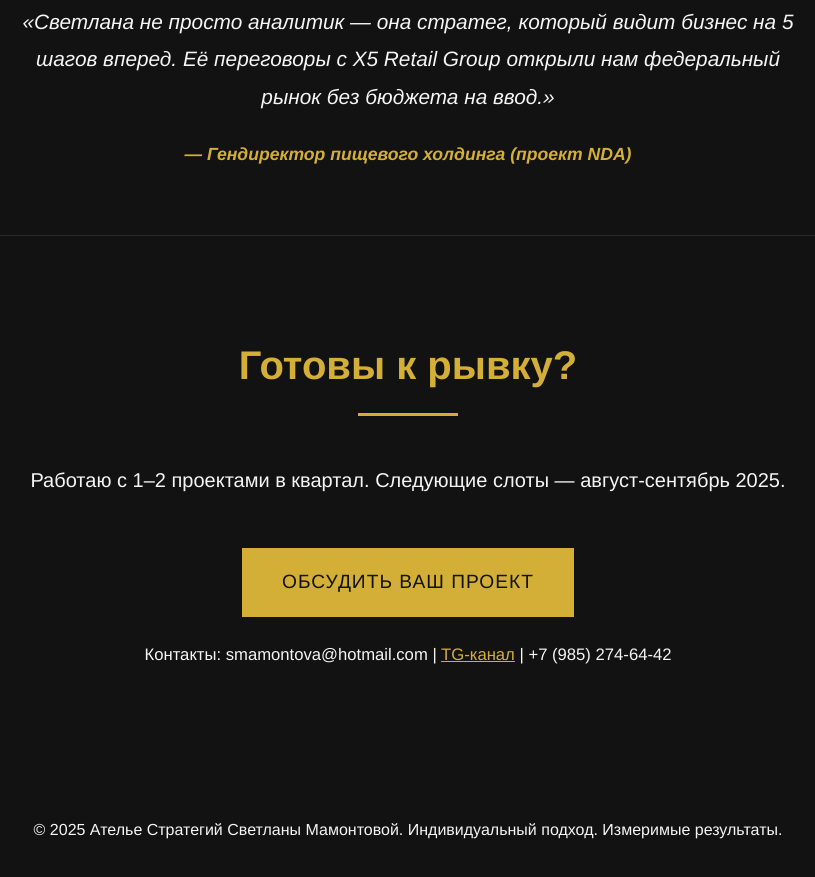
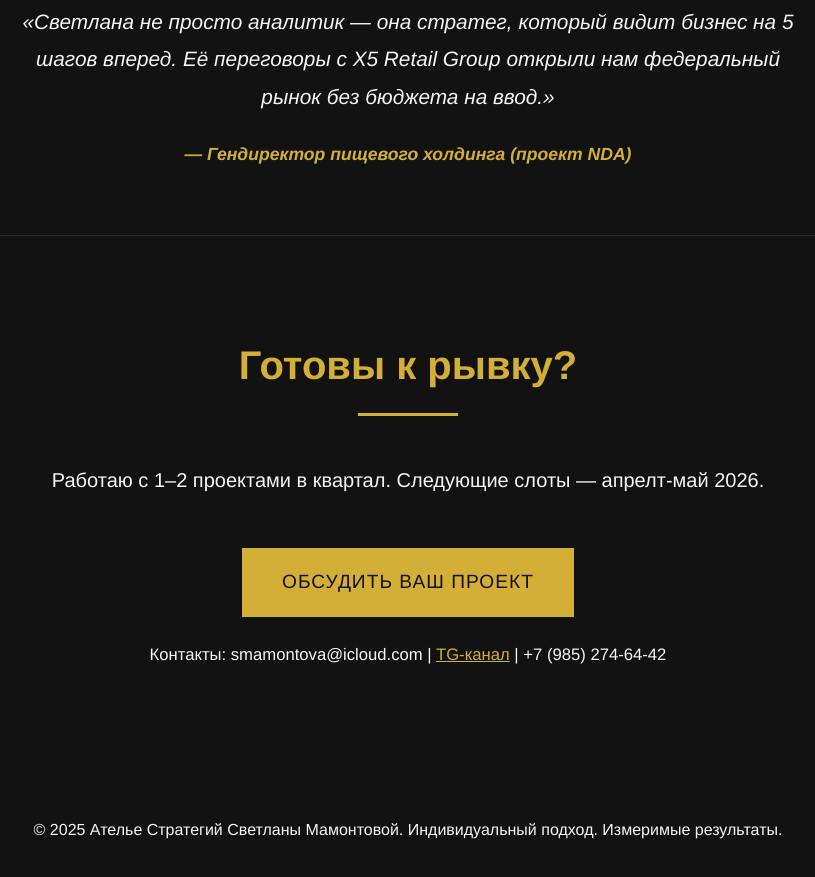
Before and after one commit to svetmamont/svetmamont.github.io, a plain HTML site: page new-index.html in a window 1280 px wide. Shown: the part 2575-3452 px from the top of the page, without its empty margins (232-1047 px from the left). Drawn offline with Linux system fonts and the light colour scheme.

Commit message:
Update new-index.html

```diff
--- a/new-index.html
+++ b/new-index.html
@@ -217,9 +217,9 @@
         <!-- CTA -->
         <section id="cta" style="text-align: center; border: none;">
             <h2>Готовы к рывку?</h2>
-            <p>Работаю с 1–2 проектами в квартал. Следующие слоты — август-сентябрь 2025.</p>
+            <p>Работаю с 1–2 проектами в квартал. Следующие слоты — апрелт-май 2026.</p>
             <a href="mailto:smamontova@hotmail.com?subject=Обсуждение проекта" class="cta-button">Обсудить ваш проект</a>
-            <p><small>Контакты: smamontova@hotmail.com | <a href="https://t.me/nownotlate" style="color: var(--gold);">TG-канал</a> | +7 (985) 274-64-42</small></p>
+            <p><small>Контакты: smamontova@icloud.com | <a href="https://t.me/nownotlate" style="color: var(--gold);">TG-канал</a> | +7 (985) 274-64-42</small></p>
         </section>
 
         <!-- Подвал -->
```
